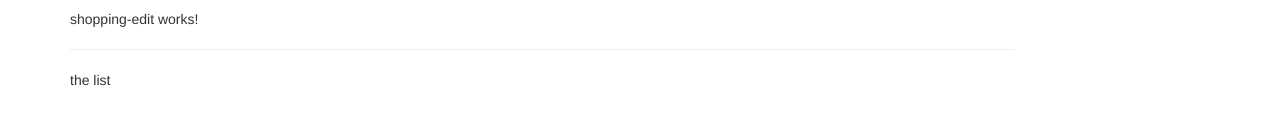
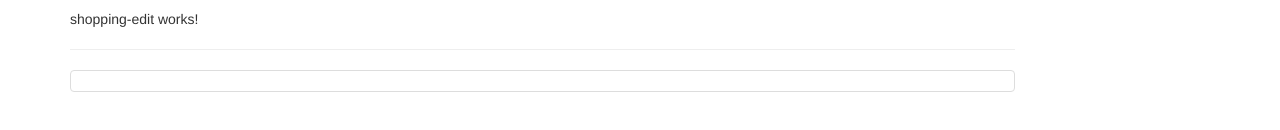
Before and after one commit to ErgunAhmet/angularStore, an Angular app in the folder prj-start/: page / in a window 1280 px wide. Shown: the part 310-440 px from the top of the page. Built offline with nearby package versions, Linux system fonts and the light colour scheme.

Commit message:
working on the shopping-list.component.html, creating an ingredient model in shared folder

```diff
--- a/prj-start/src/app/recipes/recipes.component.ts
+++ b/prj-start/src/app/recipes/recipes.component.ts
@@ -6,7 +6,7 @@
   styleUrls: ['./recipes.component.css']
 })
 export class RecipesComponent implements OnInit {
-
+  ingredients = [];
   constructor() { }
 
   ngOnInit(): void {
--- /dev/null
+++ b/prj-start/src/app/shared/ingredient-model.ts
@@ -0,0 +1,4 @@
+export class Ingredient {
+  constructor(public name: string, public amount: number) {
+  }
+}
--- a/prj-start/src/app/shopping-list/shopping-list.component.html
+++ b/prj-start/src/app/shopping-list/shopping-list.component.html
@@ -2,6 +2,8 @@
   <div class="col-xs-10">
     <app-shopping-edit></app-shopping-edit>
     <hr>
-    <p>the list</p>
+    <ul class="list-group">
+      <a href="" class="list-group-item" style="cursor: pointer"></a>
+    </ul>
   </div>
 </div>
```
